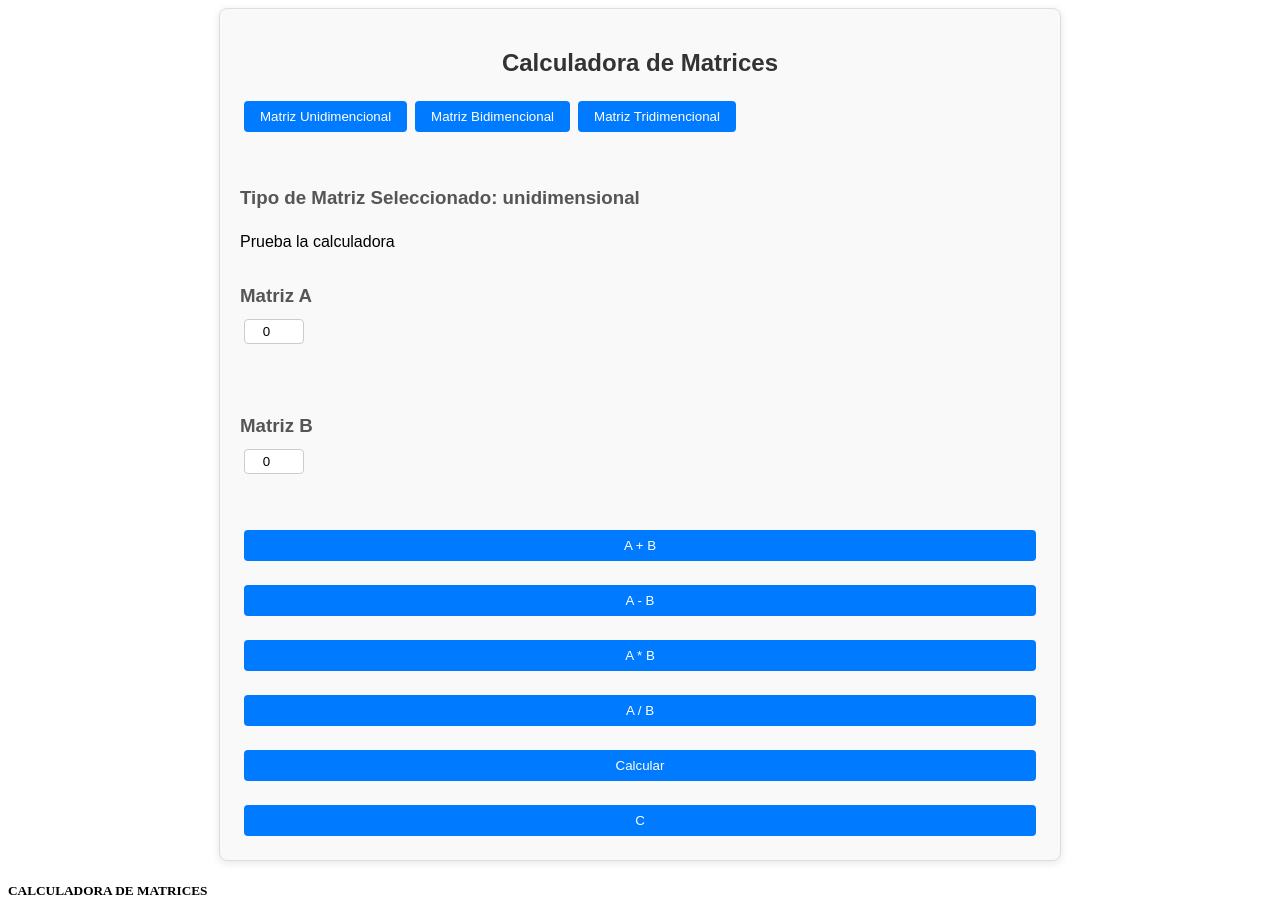
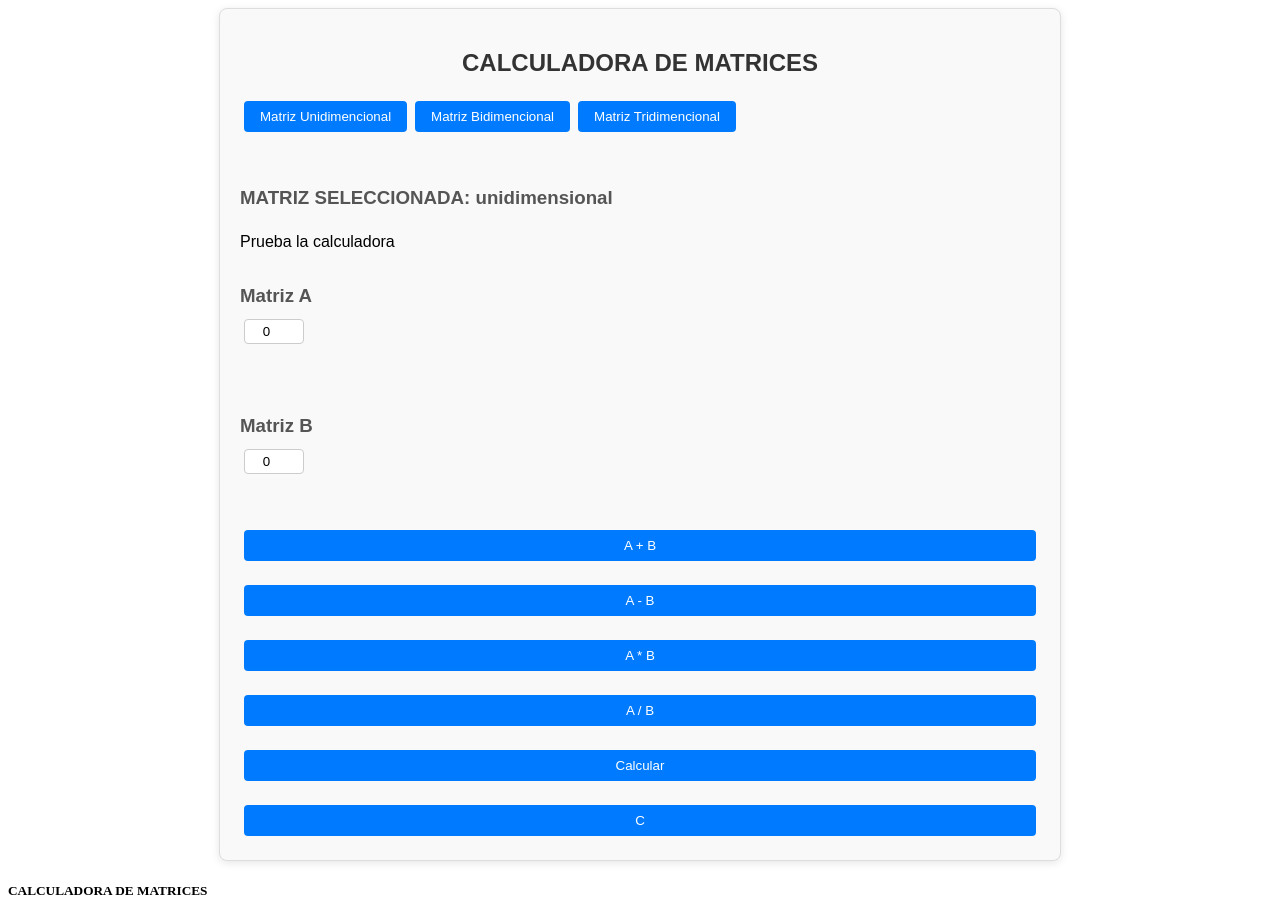
Before and after one commit to yamircolli25/MATRICES_MODULO, a React (Vite) app: page / in a window 1280 px wide. Built offline with nearby package versions, Linux system fonts and the light colour scheme.

Commit message:
ULTIMOS CAMBIOS

```diff
--- a/src/componentes/CalculadorMatri.tsx
+++ b/src/componentes/CalculadorMatri.tsx
@@ -202,7 +202,7 @@ function MatrixCalculator() {
 
     return (
         <div className='matrix-calculator'>
-            <h2>Calculadora de Matrices</h2>
+            <h2>CALCULADORA DE MATRICES</h2>
             <div className='display'>
                 {/* Botones para seleccionar el tipo de matriz */}
                 <div>
@@ -211,7 +211,7 @@ function MatrixCalculator() {
                     <Button value="Matriz Tridimencional" onClick={() => handleDimensionChange('tridimensional')} />
                 </div>
 
-                <h3>Tipo de Matriz Seleccionado: {dimensionMatrix}</h3>
+                <h3>MATRIZ SELECCIONADA: {dimensionMatrix}</h3>
 
                 {displayValue} {/*Mensaje de que ingrese nuevamente los valores*/}
 
--- a/src/componentes/children.tsx
+++ b/src/componentes/children.tsx
@@ -1,7 +1,7 @@
 import React, { ReactNode } from 'react'; //Importa el React
 
-const Hecho_en: React.FC<{ children: ReactNode }> = ( { children }) => {
-    return <div className='Lugar de origen'>{children}</div>
+const calculadora: React.FC<{ children: ReactNode }> = ( { children }) => {
+    return <div className='ORIGEN'>{children}</div>
 };
 
-export default Hecho_en;
+export default calculadora;
--- a/src/main.tsx
+++ b/src/main.tsx
@@ -1,13 +1,13 @@
 import React from 'react';
 import ReactDOM  from 'react-dom/client';
 import MatrixCalculator from './componentes/CalculadorMatri';
-import Hecho_en from './componentes/children';
+import CALCULADORA from './componentes/children';
 
 ReactDOM.createRoot(document.getElementById('root')!).render(
   <React.StrictMode>
     <MatrixCalculator />
-    <Hecho_en>
+    <CALCULADORA>
       <h5>CALCULADORA DE MATRICES</h5>
-    </Hecho_en>
+    </CALCULADORA>
   </React.StrictMode>
 );
```
